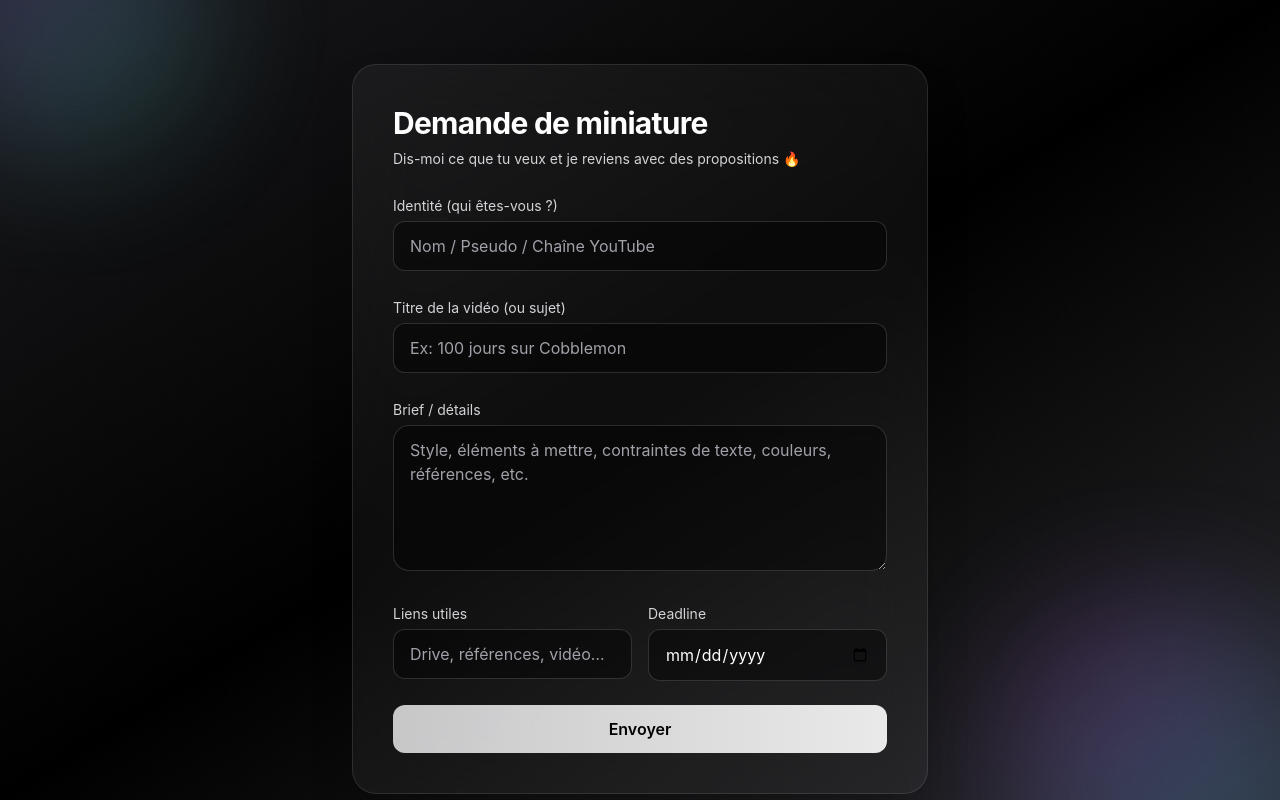
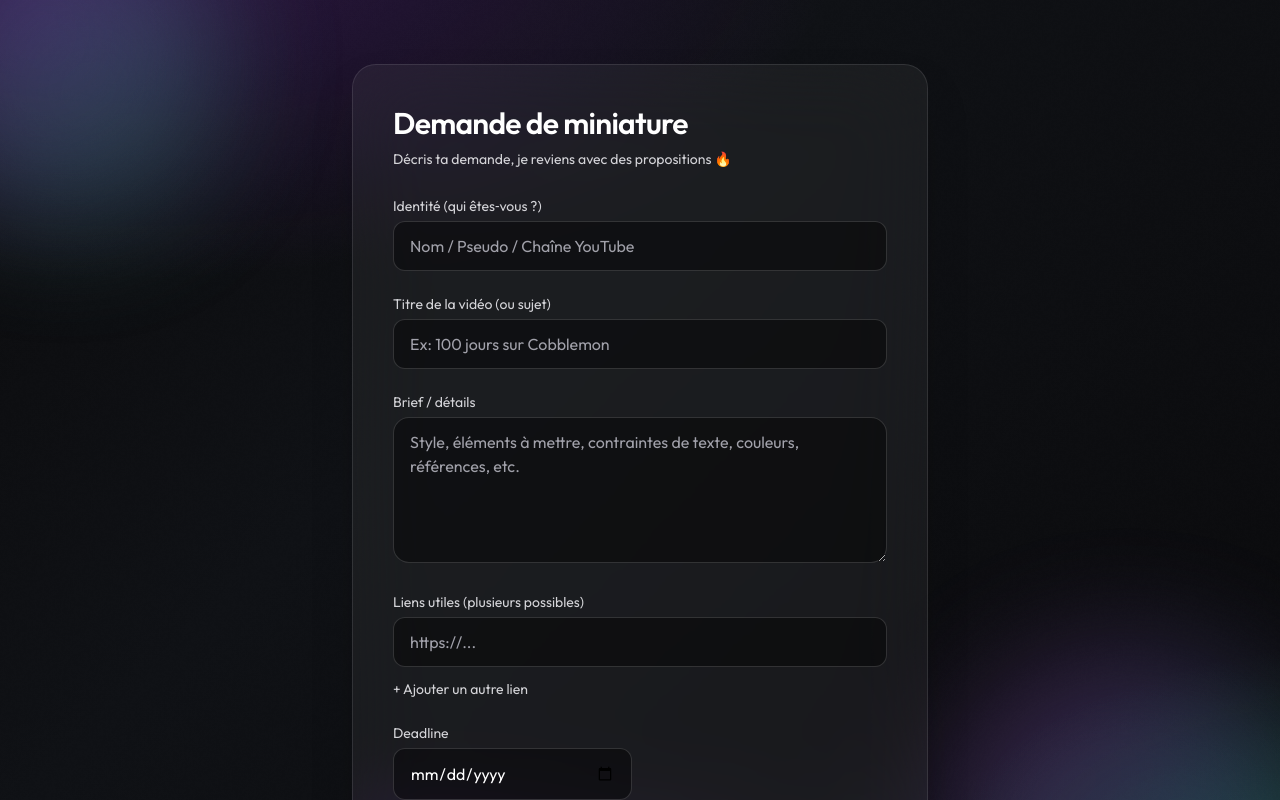
Before and after one commit to munoa/mwunh, a Next.js app: page / in a window 1280 px wide. Shown: the top 800 px of the page. Built offline with nearby package versions, Linux system fonts and the light colour scheme.

Commit message:
Add files via upload

```diff
--- a/pages/index.js
+++ b/pages/index.js
@@ -3,13 +3,34 @@ import { useState } from 'react';
 export default function Home() {
   const [status, setStatus] = useState(null); // 'ok' | 'error' | null
   const [loading, setLoading] = useState(false);
+  const [links, setLinks] = useState(['']); // dynamic links inputs
+
+  function addLink() {
+    setLinks((prev) => [...prev, '']);
+  }
+  function updateLink(i, val) {
+    setLinks((prev) => prev.map((v, idx) => (idx === i ? val : v)));
+  }
+  function removeLink(i) {
+    setLinks((prev) => prev.filter((_, idx) => idx !== i));
+  }
 
   async function onSubmit(e) {
     e.preventDefault();
     setLoading(true);
     setStatus(null);
     const form = e.currentTarget;
-    const data = Object.fromEntries(new FormData(form));
+    const fd = new FormData(form);
+
+    // Collect all fields except Liens[] and rebuild JSON
+    const data = {};
+    fd.forEach((value, key) => {
+      if (key !== 'Liens[]') data[key] = value;
+    });
+    const multiLinks = links.map(l => l.trim()).filter(Boolean);
+    if (multiLinks.length) {
+      data['Liens'] = multiLinks.join(', ');
+    }
 
     try {
       const res = await fetch('https://formspree.io/f/mandkygv', {
@@ -20,10 +41,11 @@ export default function Home() {
       if (res.ok) {
         setStatus('ok');
         form.reset();
+        setLinks(['']);
       } else {
         setStatus('error');
       }
-    } catch (err) {
+    } catch {
       setStatus('error');
     } finally {
       setLoading(false);
@@ -32,79 +54,111 @@ export default function Home() {
 
   return (
     <main className="min-h-screen flex items-center justify-center px-6 py-16 relative">
-      {/* Glow blobs */}
-      <div className="pointer-events-none absolute -top-32 -left-20 h-72 w-72 rounded-full blur-3xl opacity-25 bg-gradient-to-br from-purple-500 to-emerald-400"></div>
-      <div className="pointer-events-none absolute bottom-[-60px] right-[-40px] h-80 w-80 rounded-full blur-3xl opacity-25 bg-gradient-to-br from-fuchsia-500 to-cyan-400"></div>
+      {/* Ambient gradient glows */}
+      <div className="pointer-events-none absolute -top-24 -left-24 h-80 w-80 rounded-full blur-3xl opacity-30 bg-gradient-to-br from-purple-500 to-emerald-400"></div>
+      <div className="pointer-events-none absolute bottom-[-60px] right-[-40px] h-96 w-96 rounded-full blur-3xl opacity-25 bg-gradient-to-br from-fuchsia-500 to-cyan-400"></div>
 
-      <div className="relative w-full max-w-xl rounded-3xl border border-white/10 bg-white/5 backdrop-blur-2xl shadow-2xl">
+      <div className="relative w-full max-w-xl rounded-3xl border border-white/10 bg-white/5 backdrop-blur-2xl shadow-2xl overflow-hidden">
+        {loading && <div className="progress" />}
         <div className="p-8 md:p-10">
           <div className="mb-6">
-            <h1 className="text-3xl font-bold tracking-tight">Demande de miniature</h1>
+            <h1 className="text-3xl font-semibold tracking-tight">Demande de miniature</h1>
             <p className="text-sm text-zinc-300 mt-2">
-              Dis-moi ce que tu veux et je reviens avec des propositions 🔥
+              Décris ta demande, je reviens avec des propositions 🔥
             </p>
           </div>
 
-          <form onSubmit={onSubmit} className="space-y-6">
+          <form onSubmit={onSubmit} className="space-y-5">
             <div>
-    <label className="text-sm text-zinc-300">Identité (qui êtes-vous ?)</label>
-    <input
-      name="Identité"
-      type="text"
-      required
+              <label className="text-sm text-zinc-300">Identité (qui êtes‑vous ?)</label>
+              <input name="Identité" type="text" required
                 className="mt-1 w-full rounded-xl bg-black/40 border border-white/15 px-4 py-3 outline-none focus:ring-2 focus:ring-white/30 placeholder-zinc-400"
-      placeholder="Nom / Pseudo / Chaîne YouTube"
-    />
+                placeholder="Nom / Pseudo / Chaîne YouTube" />
             </div>
 
             <div>
               <label className="text-sm text-zinc-300">Titre de la vidéo (ou sujet)</label>
-    <input
-      name="Titre"
-      type="text"
-      required
+              <input name="Titre" type="text" required
                 className="mt-1 w-full rounded-xl bg-black/40 border border-white/15 px-4 py-3 outline-none focus:ring-2 focus:ring-white/30 placeholder-zinc-400"
-      placeholder="Ex: 100 jours sur Cobblemon"
-    />
+                placeholder="Ex: 100 jours sur Cobblemon" />
             </div>
 
             <div>
               <label className="text-sm text-zinc-300">Brief / détails</label>
-    <textarea
-      name="Brief"
-      rows="5"
-      required
+              <textarea name="Brief" rows="5" required
                 className="mt-1 w-full rounded-2xl bg-black/40 border border-white/15 px-4 py-3 outline-none focus:ring-2 focus:ring-white/30 placeholder-zinc-400"
-      placeholder="Style, éléments à mettre, contraintes de texte, couleurs, références, etc."
-    ></textarea>
+                placeholder="Style, éléments à mettre, contraintes de texte, couleurs, références, etc."></textarea>
+            </div>
+
+            {/* Multiple links */}
+            <div>
+              <label className="text-sm text-zinc-300">Liens utiles (plusieurs possibles)</label>
+              <div className="space-y-3 mt-1">
+                {links.map((val, i) => (
+                  <div key={i} className="flex gap-2">
+                    <input
+                      name="Liens[]"
+                      type="url"
+                      value={val}
+                      onChange={(e) => updateLink(i, e.target.value)}
+                      className="flex-1 rounded-xl bg-black/40 border border-white/15 px-4 py-3 outline-none focus:ring-2 focus:ring-white/30 placeholder-zinc-400"
+                      placeholder="https://..."
+                    />
+                    {links.length > 1 && (
+                      <button
+                        type="button"
+                        onClick={() => removeLink(i)}
+                        className="px-3 rounded-xl border border-white/15 bg-white/10 hover:bg-white/20 transition"
+                        aria-label="Supprimer ce lien"
+                      >
+                        ✕
+                      </button>
+                    )}
+                  </div>
+                ))}
+                <button
+                  type="button"
+                  onClick={addLink}
+                  className="text-sm text-zinc-300 hover:text-white transition"
+                >
+                  + Ajouter un autre lien
+                </button>
+              </div>
             </div>
 
             <div className="grid grid-cols-1 md:grid-cols-2 gap-4">
               <div>
-      <label className="text-sm text-zinc-300">Liens utiles</label>
-      <input
-        name="Liens"
-        type="url"
-        className="mt-1 w-full rounded-xl bg-black/40 border border-white/15 px-4 py-3 outline-none focus:ring-2 focus:ring-white/30 placeholder-zinc-400"
-        placeholder="Drive, références, vidéo…"
-      />
+                <label className="text-sm text-zinc-300">Deadline</label>
+                <input name="Deadline" type="date"
+                  className="mt-1 w-full rounded-xl bg-black/40 border border-white/15 px-4 py-3 outline-none focus:ring-2 focus:ring-white/30 placeholder-zinc-400" />
               </div>
-    <div>
-      <label className="text-sm text-zinc-300">Deadline</label>
-      <input
-        name="Deadline"
-        type="date"
-        className="mt-1 w-full rounded-xl bg-black/40 border border-white/15 px-4 py-3 outline-none focus:ring-2 focus:ring-white/30 placeholder-zinc-400"
-      />
+              <div className="opacity-0 pointer-events-none">
+                <input tabIndex={-1} aria-hidden="true" className="hidden" />
               </div>
             </div>
 
             <button
               type="submit"
-    className="w-full rounded-xl bg-gradient-to-r from-zinc-100/80 to-white/90 text-black font-semibold py-3 mt-6 hover:scale-[1.02] transition-transform"
+              disabled={loading}
+              className="w-full rounded-2xl px-6 py-3 font-semibold bg-gradient-to-r from-zinc-100/90 to-white text-black shadow-lg hover:shadow-white/20 hover:scale-[1.01] transition active:scale-[.99] disabled:opacity-60 relative"
             >
-    Envoyer
+              <span className={loading ? 'opacity-0' : 'opacity-100'}>Envoyer ✨</span>
+              {loading && (
+                <span className="absolute inset-0 flex items-center justify-center">
+                  <svg className="animate-spin h-5 w-5" viewBox="0 0 24 24" fill="none">
+                    <circle className="opacity-25" cx="12" cy="12" r="10" stroke="currentColor" strokeWidth="4"></circle>
+                    <path className="opacity-75" d="M4 12a8 8 0 018-8v4a4 4 0 00-4 4H4z" fill="currentColor"></path>
+                  </svg>
+                </span>
+              )}
             </button>
+
+            {status === 'ok' && (
+              <p className="text-emerald-400 text-sm pt-1">Merci ! Ta demande a bien été envoyée ✅</p>
+            )}
+            {status === 'error' && (
+              <p className="text-red-400 text-sm pt-1">Oups, impossible d&apos;envoyer. Réessaie plus tard.</p>
+            )}
           </form>
         </div>
       </div>
--- a/styles/globals.css
+++ b/styles/globals.css
@@ -1,21 +1,51 @@
+@import url('https://fonts.googleapis.com/css2?family=Outfit:wght@300;400;600;700&display=swap');
 @tailwind base;
 @tailwind components;
 @tailwind utilities;
 
-/* Background gradient + subtle grain */
+/* App base */
 html, body, #__next { height: 100%; }
 body {
-  @apply bg-gradient-to-br from-zinc-900 via-black to-zinc-800 text-white;
+  @apply font-sans text-white;
+  background: radial-gradient(1200px 600px at 10% -10%, rgba(147, 51, 234, .25), transparent 60%),
+              radial-gradient(800px 400px at 110% 110%, rgba(34, 197, 94, .20), transparent 60%),
+              linear-gradient(135deg, #0b0b0d 0%, #0f1115 40%, #0a0a0c 100%);
 }
+
 /* Grain overlay */
 .grain:before {
   content: "";
   position: fixed;
   inset: 0;
   background-image: url('/grain.png');
-  opacity: .15;
+  opacity: .12;
   mix-blend-mode: overlay;
   pointer-events: none;
 }
+
+/* Indeterminate top progress bar */
+.progress {
+  position: absolute;
+  top: 0; left: 0; right: 0;
+  height: 3px;
+  overflow: hidden;
+  border-top-left-radius: 12px;
+  border-top-right-radius: 12px;
+}
+.progress::before {
+  content: "";
+  position: absolute;
+  height: 100%;
+  width: 40%;
+  left: -40%;
+  animation: indeterminate 1.2s infinite ease-out;
+  background: linear-gradient(90deg, rgba(255,255,255,.2), rgba(255,255,255,.6), rgba(255,255,255,.2));
+}
+@keyframes indeterminate {
+  0% { left: -40%; }
+  60% { left: 60%; }
+  100% { left: 110%; }
+}
+
 /* Smooth */
 * { scroll-behavior: smooth; }
--- a/tailwind.config.js
+++ b/tailwind.config.js
@@ -3,7 +3,7 @@ module.exports = {
   theme: {
     extend: {
       fontFamily: {
-        sans: ['Inter', 'ui-sans-serif', 'system-ui', 'sans-serif']
+        sans: ['Outfit', 'ui-sans-serif', 'system-ui', 'sans-serif']
       }
     },
   },
```
Lines whose indentation alone changed are shown as unchanged.
